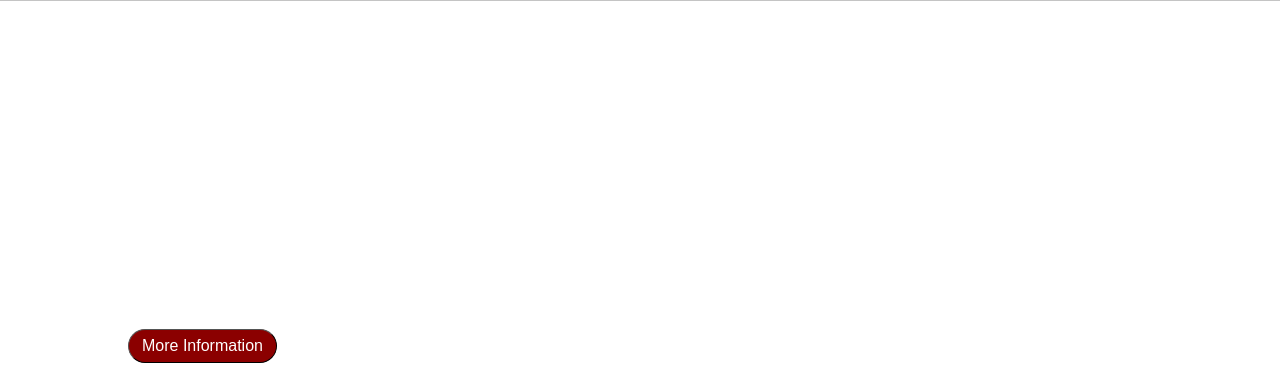
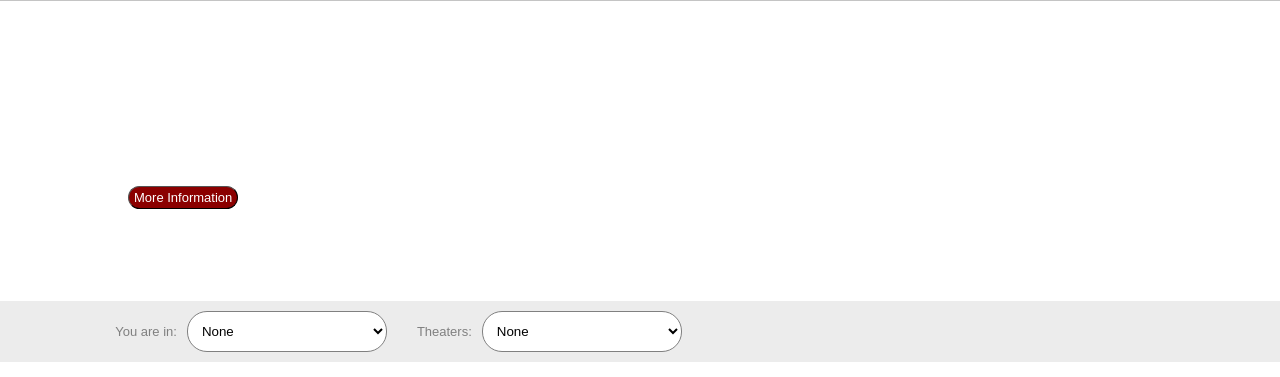
Before and after one commit to hayleencc/cinema-app-exercise, a website: page pages/index.html in a window 1280 px wide. Shown: the part 88-465 px from the top of the page. Drawn offline with Linux system fonts and the light colour scheme.

Commit message:
fix: add css styles to make the banner responsive

```diff
--- a/css/global.css
+++ b/css/global.css
@@ -78,10 +78,14 @@ nav.options>h3 {
 
 /*banner */
 div.banner {
+    position: relative;
     display: flex;
-    height: 400px;
+    height: 300px;
     background-image: url("../resources/images/banner.jpg");
+    background-size: 100% auto;
+    background-repeat: no-repeat;
     align-items: end;
+    background-position: center;
 }
 
 button.more-information {
@@ -89,6 +93,10 @@ button.more-information {
     margin-bottom: 3%;
     background-color: darkred;
     font-size: medium;
+    position: absolute;
+    top: calc(50% - -12px);
+    padding: 1px 3px;
+    font-size: x-small;
 }
 
 
@@ -194,3 +202,51 @@ footer div.apps>img {
     height: 17px;
     margin: 3% 10px
 }
+/*
+@media screen and (min-width: 335px) {
+    div.banner {
+        height: 135px;
+    }
+    button.more-information {
+        padding: 1px 3px;
+        font-size: x-small;
+    }
+  }
+*/
+@media screen and (min-width: 575px) {
+    button.more-information {
+        padding: 2px 4px;
+        font-size: small;
+        top: calc(50% - -20px);
+
+    }
+  }
+
+  @media screen and (min-width: 975px) {
+    button.more-information {
+        padding: 3px 5px;
+        top: calc(50% - -35px);
+
+    }
+  }
+/*
+@media screen and (min-width: 735px) {
+    div.banner {
+        width: 100%;
+        height: 200px;
+    }
+    button.more-information {
+        margin-top: 2px;
+        font-size: medium;
+        padding: 3px 7px;
+    }
+  }
+  @media screen and (min-width: 975px) {
+    div.banner {
+        width: 100%;
+        height: 300px;
+    }
+    button.more-information {
+        top: calc(50% - -12px);
+    }
+  } */
```
Also changed, not shown: 1 other file.
